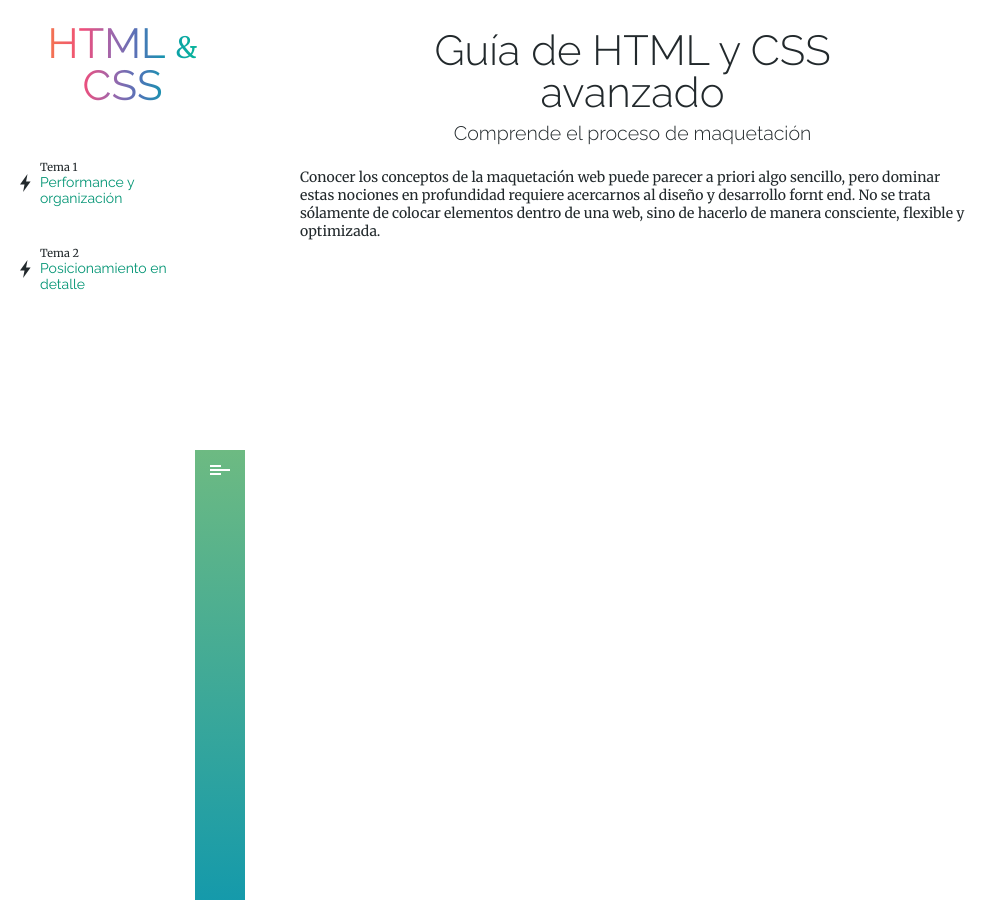
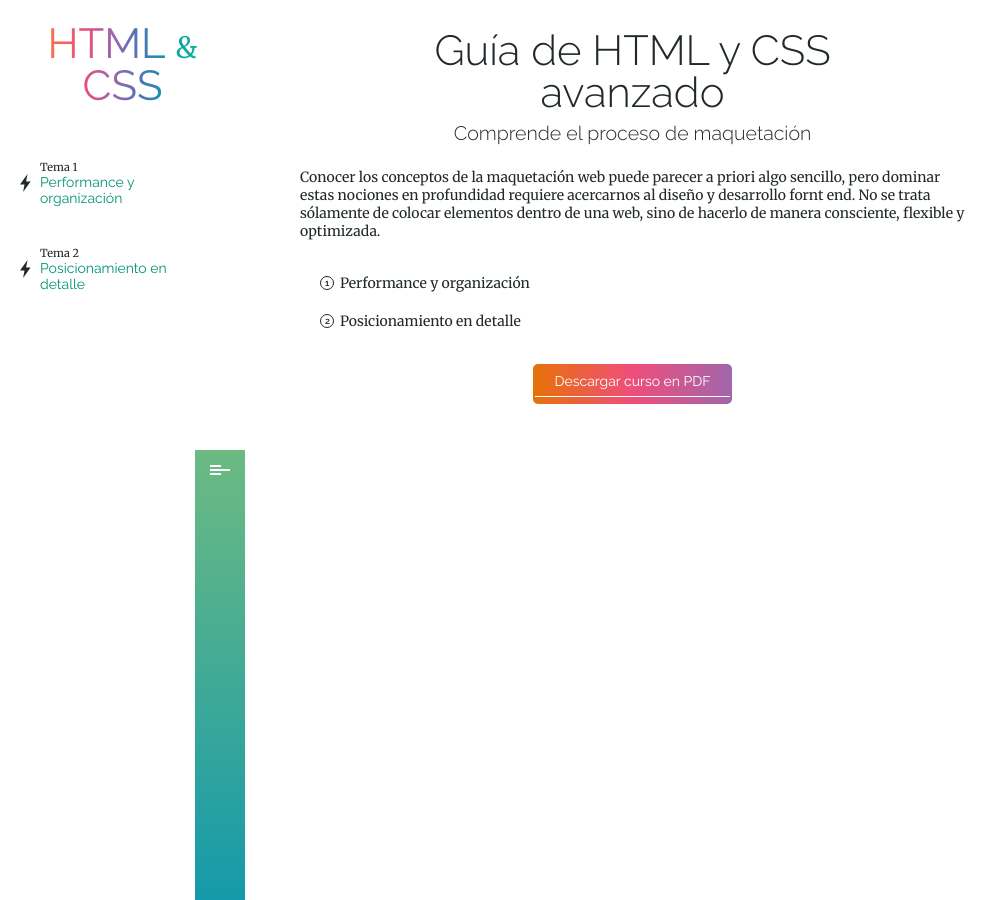
Before and after one commit to staranco/HTML-CSS-avanzado, a Jekyll site: the page built from index.md, in a window 1280 px wide. Shown: the whole page, without its empty margins (0-1008 px from the left). Built offline with Jekyll 4.4.1, drawn with Linux system fonts in a browser that asks for light colours; some web fonts are replaced.

Commit message:
buttons styling

```diff
--- a/_sass/base/_base.scss
+++ b/_sass/base/_base.scss
@@ -105,7 +105,7 @@ strong {
   font-weight: 700;
 }
 
-ol, ul {
+ul {
   list-style: none;
 
   & li {
@@ -125,6 +125,58 @@ ol, ul {
   }
 }
 
+ol {
+  counter-reset: li;
+  margin-left: 0;
+  padding: 20px;
+
+  &.columns {
+    columns: 2;
+  }
+
+  & li {
+    position: relative;
+    margin: 0 0 20px 0;
+    padding-left: 20px;
+    list-style: none;
+
+    &:last-of-type {
+      margin-bottom: 0;
+    }
+
+    &::before {
+      content: counter(li);
+      counter-increment: li;
+      position: absolute;
+      top: 50%;
+      left: 5px;
+      z-index: 2;
+      transform: translateY(-50%);
+      display: block;
+      color: $text-color;
+      font-weight: 600;
+      font-size: 9px;
+      font-family: $secondary-fontstack;
+      text-align: center;
+    }
+
+    &::after {
+      content: '';
+      position: absolute;
+      top: 50%;
+      left: 0;
+      z-index: 1;
+      display: block;
+      border-radius: 100%;
+      box-sizing: border-box;
+      width: 14px;
+      height: 14px;
+      border: 1px solid $text-color;
+      transform: translateY(-50%);
+    }
+  }
+}
+
 //Code
 
 code {
--- /dev/null
+++ b/_sass/base/_helpers.scss
@@ -0,0 +1,7 @@
+.margin-auto {
+	margin: 0 auto !important;
+}
+
+.display-block {
+	display: block !important;
+}
--- a/_sass/base/_index.scss
+++ b/_sass/base/_index.scss
@@ -2,3 +2,4 @@
 @import 'variables';
 @import 'base';
 @import 'animations';
+@import 'helpers';
--- a/_sass/components/_button.scss
+++ b/_sass/components/_button.scss
@@ -1,16 +1,110 @@
 @import '../base/variables';
 button {
   &.btn {
+    position: relative;
+    z-index: 1;
     border-radius: 5px;
     padding: 10px 15px;
-    background: linear-gradient(-135deg,#F37055 0%,#EF4E7B 52%,#A166AB 100%);
     margin-bottom: 30px;
-    color: white;
-    font-family: $secondary-fontstack;
-    font-weight: 500;
+    text-align: center;
+    font-weight: 300;
     border: 0;
     cursor: pointer;
     font-size: 12px;
     margin: 0;
+    overflow: hidden;
+    background: linear-gradient(to right, rgb(230, 114, 7) 0%, rgb(239, 78, 123) 50%, rgb(161, 102, 171) 100%);
+    transform: translate3d(0, 0, 0);
+    transition: all .4s ease-out;
+
+    &::before {
+        content: '';
+        width: calc(100% - 4px);
+        height: calc(100% - 4px);
+        background: rgb(255, 255, 255);
+        position: absolute;
+        top: 2px;
+        left: 2px;
+        border-radius: 2px;
+        z-index: -1;
+    }
+
+    &::after {
+        content: '';
+        position: absolute;
+        top: 0;
+        left: 0;
+        height: 100%;
+        width: 100%;
+        display: block;
+        transition: all .4s ease-out;
+        background: linear-gradient(to right, rgb(230, 114, 7) 0%, rgb(239, 78, 123) 5%, rgb(161, 102, 171) 50%);
+        z-index: -3;
+        opacity: 0;
+    }
+
+    & .btn__text {
+        position: relative;
+        display: block;
+        transform: translateY(-3px);
+        font-family: $secondary-fontstack;
+        background-size: cover;
+        -webkit-background-clip: text;
+        -webkit-text-fill-color: rgba(0, 0, 0, 0);
+        background-clip: text;
+        text-fill-color: transparent;
+        background-image: linear-gradient(to right, rgb(230, 114, 7) 0%, rgb(239, 78, 123) 50%, rgb(161, 102, 171) 100%);
+    }
+
+    &:active {
+        & .btn__text {
+            transform: translateY(0px);
+        }
+    }
+
+    & .btn__line {
+        position: absolute;
+        left: 0;
+        bottom: 7px;
+        display: block;
+        width: 200%;
+        height: 2px;
+        background: linear-gradient(to right, rgb(230, 114, 7) 10%, rgb(239, 78, 123) 15%, rgb(161, 102, 171) 50%);
+        z-index: -1;
+    }
+
+    &:active {
+        & .btn__line {
+            bottom: 0;
+        }
+    }
+
+    &.filled {
+
+        &::before {
+            background: transparent;
+        }
+
+        & .btn__text {
+            background-size: cover;
+            -webkit-text-fill-color: white;
+            text-fill-color: white;
+            background-image: none;
+        }
+
+        & .btn__line {
+            background: white;
+            left: 50%;
+            transform: translateX(-50%);
+            width: 98%;
+            height: 1px;
+        }
+    }
+
+    &.xl {
+        padding: 12px 22px;
+        font-size: 14px;
+        font-weight: 600;
+    }
   }
 }
--- a/index.md
+++ b/index.md
@@ -6,3 +6,11 @@ date:   2017-08-01 12:00:35 +0200
 ---
 
 Conocer los conceptos de la maquetación web puede parecer a priori algo sencillo, pero dominar estas nociones en profundidad requiere acercarnos al diseño y desarrollo fornt end. No se trata sólamente de colocar elementos dentro de una web, sino de hacerlo de manera consciente, flexible y optimizada.
+
+<ol>
+	{% for post in site.posts %}
+	<li>{{ post.title }}</li>
+    {% endfor %}
+</ol>
+
+<button href="#" class="btn margin-auto display-block filled xl"><span class="btn__line"></span><span class="btn__text">Descargar curso en PDF</span></button>
```
Also changed, not shown: Gemfile.lock, _includes/head.html (line endings or trailing spaces), _sass/base/_variables.scss (line endings or trailing spaces), 1 other file.
